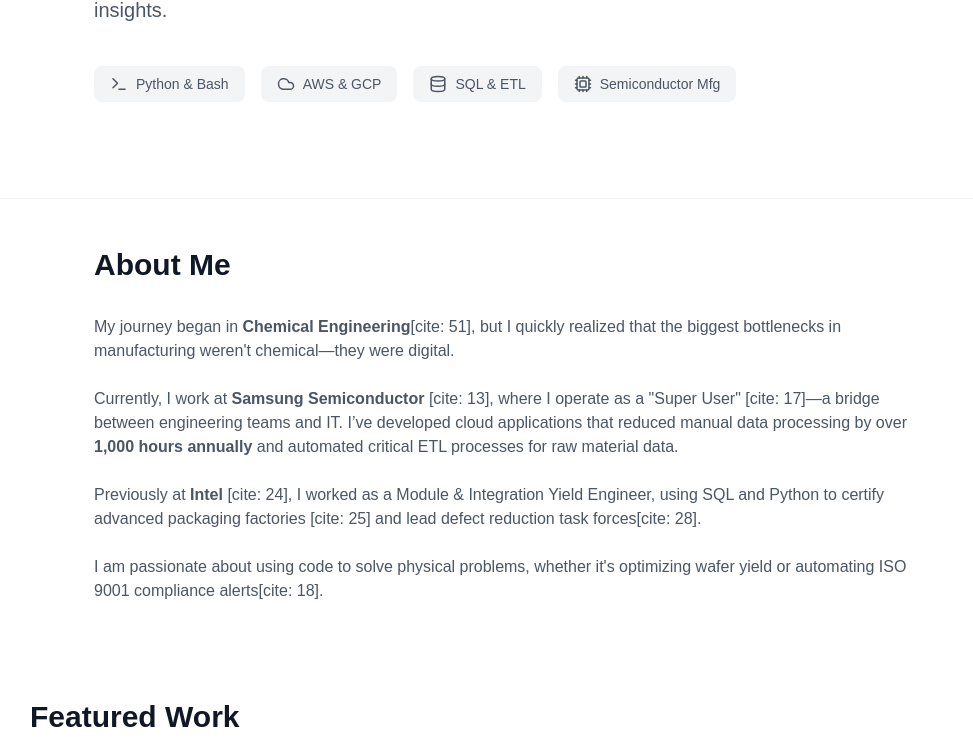
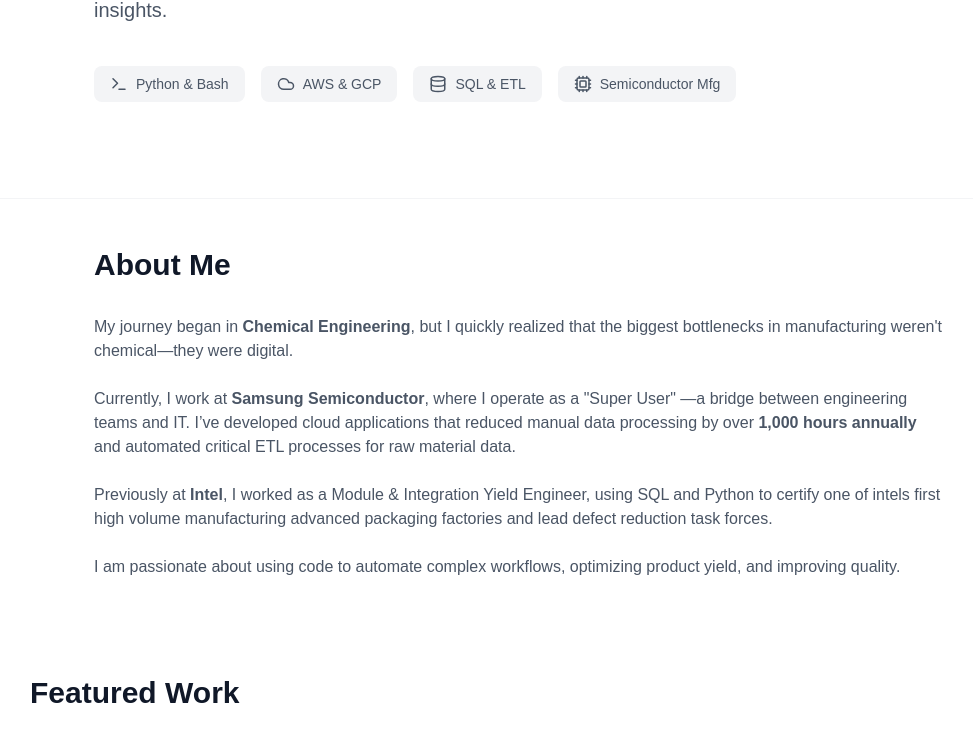
Before and after one commit to dvadi/my-portfolio, a Next.js app: page / in a window 1280 px wide. Shown: the part 490-1233 px from the top of the page, without its empty margins (122-1095 px from the left). Built offline with nearby package versions, Linux system fonts and the light colour scheme.

Commit message:
Updating about me

```diff
--- a/app/page.tsx
+++ b/app/page.tsx
@@ -47,16 +47,16 @@
         <h2 className="text-3xl font-bold mb-8">About Me</h2>
         <div className="prose prose-lg text-gray-600">
           <p className="mb-6">
-            My journey began in <strong>Chemical Engineering</strong>[cite: 51], but I quickly realized that the biggest bottlenecks in manufacturing weren't chemical—they were digital.
+            My journey began in <strong>Chemical Engineering</strong>, but I quickly realized that the biggest bottlenecks in manufacturing weren't chemical—they were digital.
           </p>
           <p className="mb-6">
-            Currently, I work at <strong>Samsung Semiconductor</strong> [cite: 13], where I operate as a "Super User" [cite: 17]—a bridge between engineering teams and IT. I’ve developed cloud applications that reduced manual data processing by over <strong>1,000 hours annually</strong>  and automated critical ETL processes for raw material data.
+            Currently, I work at <strong>Samsung Semiconductor</strong>, where I operate as a "Super User" —a bridge between engineering teams and IT. I’ve developed cloud applications that reduced manual data processing by over <strong>1,000 hours annually</strong>  and automated critical ETL processes for raw material data.
           </p>
           <p className="mb-6">
-            Previously at <strong>Intel</strong> [cite: 24], I worked as a Module & Integration Yield Engineer, using SQL and Python to certify advanced packaging factories [cite: 25] and lead defect reduction task forces[cite: 28].
+            Previously at <strong>Intel</strong>, I worked as a Module & Integration Yield Engineer, using SQL and Python to certify one of intels first high volume manufacturing advanced packaging factories and lead defect reduction task forces.
           </p>
           <p>
-            I am passionate about using code to solve physical problems, whether it's optimizing wafer yield or automating ISO 9001 compliance alerts[cite: 18].
+            I am passionate about using code to automate complex workflows, optimizing product yield, and improving quality.
           </p>
         </div>
       </section>
```
